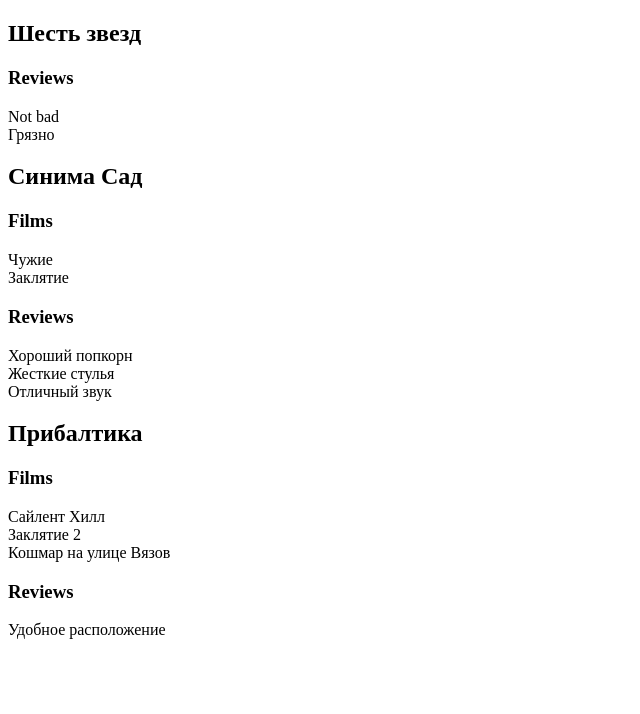
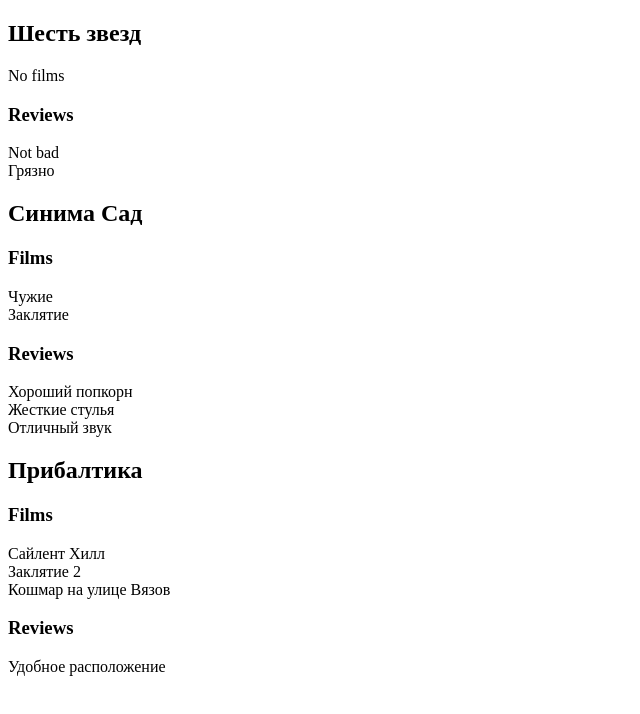
Before and after one commit to and-adad/simple-react-app, a React (Vite) app: page / in a window 1280 px wide. Shown: the top 714 px of the page, without its empty margins (0-640 px from the left). Built offline with nearby package versions, Linux system fonts and the light colour scheme.

Commit message:
Создадим ситуацию что в одном из кинотеатров вообще нет фильмов выведем что нет фильмов

```diff
--- a/src/main.jsx
+++ b/src/main.jsx
@@ -11,14 +11,14 @@ root.render(
       <div key={cinema.id}>
         <h2>{cinema.name}</h2>
 
-        {!!cinema.films.length && (
+        {cinema.films.length ? (
           <div>
             <h3>Films</h3>
             {cinema.films.map((film) => (
               <div key={film.id}>{film.name}</div>
             ))}
           </div>
-        )}
+        ) : <span>No films</span>}
 
         <div>
           <h3>Reviews</h3>
```
